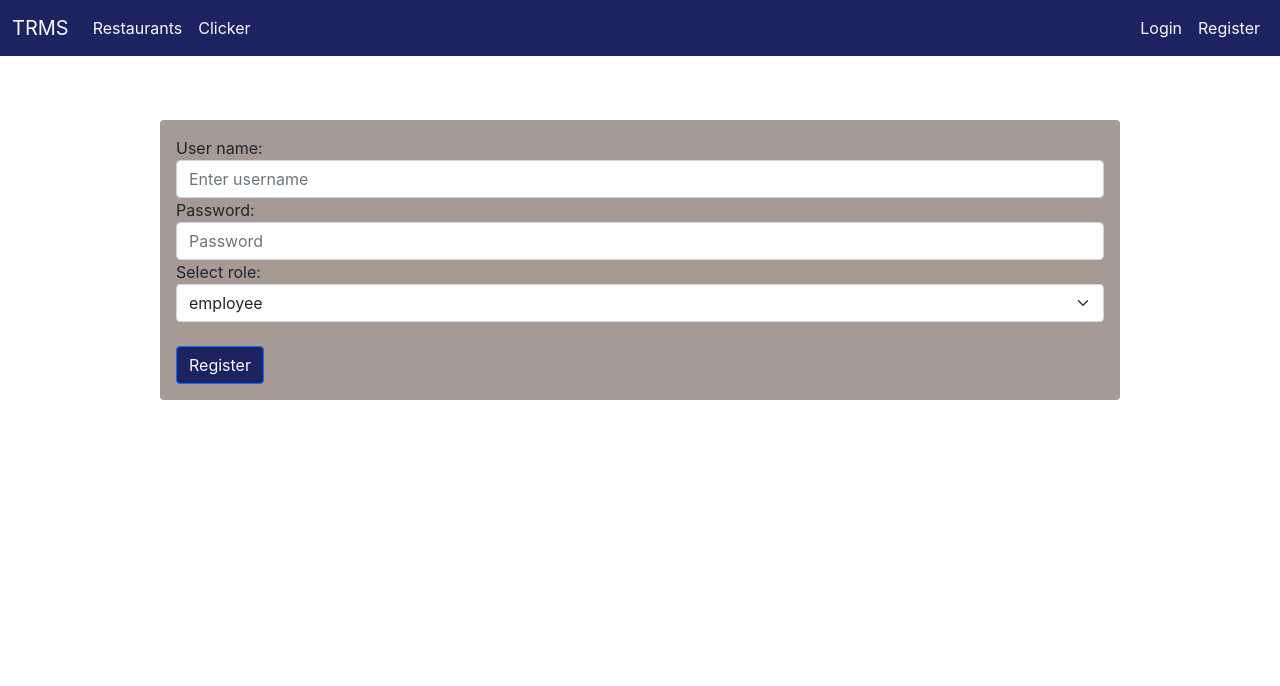
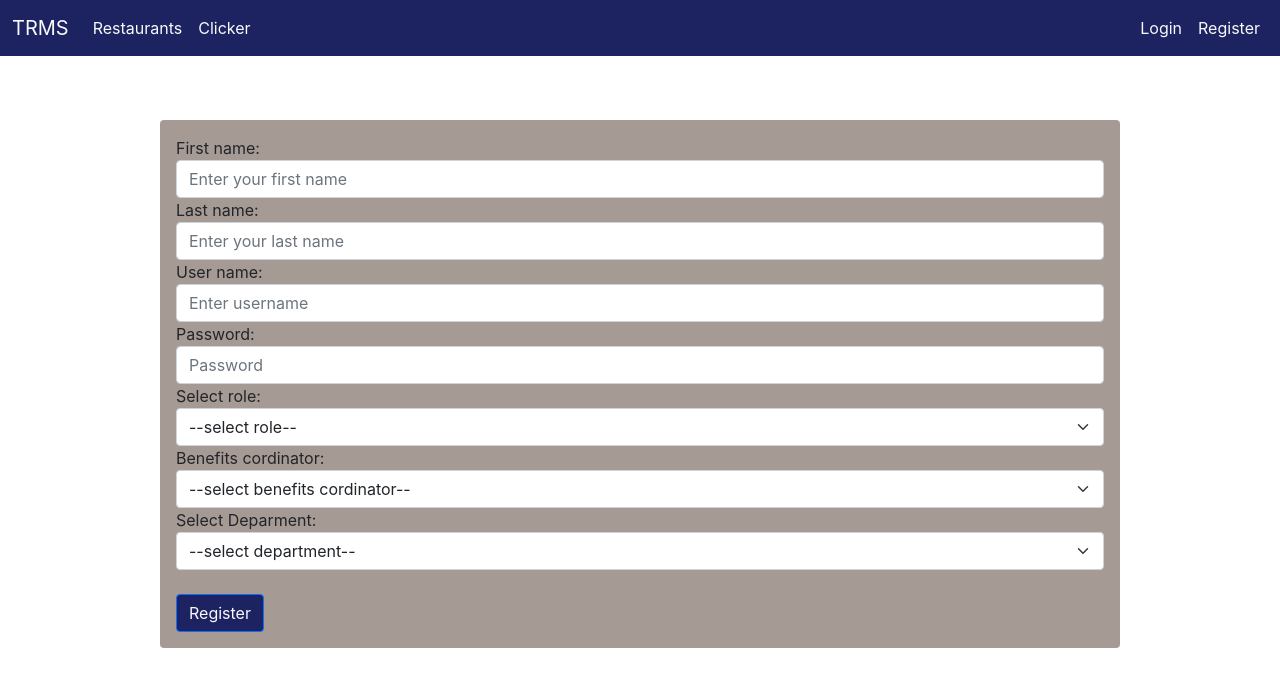
Before and after one commit to 210524training/charleshardy_project1, a React (Create React App) app in the folder trms-react-front/: page /register in a window 1280 px wide. Shown: the top 686 px of the page. Built offline with nearby package versions, Linux system fonts and the light colour scheme; no server answers.

Commit message:
create register page

```diff
--- a/trms-react-front/src/components/pages/register/registerPage.tsx
+++ b/trms-react-front/src/components/pages/register/registerPage.tsx
@@ -1,29 +1,131 @@
 /* eslint-disable react-hooks/rules-of-hooks */
 import React, { ChangeEvent, FormEvent, useState } from 'react';
 import { useHistory } from 'react-router-dom';
+import {getBenCos,getDhs,getsupervisors, registerUser} from "../../../remote/TRMS-backend/TRMS.api"
+import DeparmentSelect from "./depReg";
+import User from "../../../models/user";
 import { useAppDispatch } from '../../../hooks';
 import { loginAsync } from '../../../slices/user.slice';
 
-const login: React.FC = (): JSX.Element => {
+const register: React.FC = (): JSX.Element => {
+
   const dispatch = useAppDispatch();
   const history = useHistory();
 
+  const [firstName, setFirstName] = useState<string>('');
+  const [lastName, setLastName] = useState<string>('');
   const [username, setUsername] = useState<string>('');
   const [password, setPassword] = useState<string>('');
-  const [role='employee', setRole] = useState<string>('');
+  const [role=undefined, setRole] = useState<undefined|'benefits coordinator'|'supervisor'| 'department head'| 'employee'>();
+  const [department, setDepartment] = useState<string|undefined>(undefined);
+  const [departmentHead, setDepartmentHead] = useState<string|undefined>(undefined);
+  const [supervisor, setSupervisor] = useState<string|undefined>(undefined);
+  const [benco, setBenCo] = useState<string|undefined>(undefined);
 
-  //setRole('employee');
-  const roles = [
-    <option selected value="employee">employee</option>,
-    <option value="supervisor">supervisor</option>,
-    <option value="department head">department head</option>
-    ];
+  const [benCos, setBenCos] = useState<JSX.Element[]>([]);
+  const [departmentHeads, setDepartmentHeads] = useState<JSX.Element[]>([]);
+  const [supervisors, setSupervisors] = useState<JSX.Element[]>([]);
+  const [displayDH, setDisplayDH] = useState<React.CSSProperties>({display: 'none' });
+  const [displaySUP, setDisplaySUP] = useState<React.CSSProperties>({display: 'none' });
 
 
+  const roles = [
+    <option key="emp" value="employee">employee</option>,
+    <option key="sup" value="supervisor">supervisor</option>,
+    <option key="dh" value="department head">department head</option>
+  ];
 
-  const handleRoleChange = (e: ChangeEvent<HTMLSelectElement>)=>{
-    setRole(e.target.value);
-  }
+  const preVerify=():boolean => {
+    if(firstName.length===0) return false;
+    if(lastName.length===0) return false;
+    if(username.length===0) return false;
+    if(password.length===0) return false;
+    if(!role) return false;
+    if(!department) return false;
+
+    if(role==="employee"){
+      if(!departmentHead) return false;
+      if(!supervisor) return false;
+      if(!benco) return false;
+    }
+
+    if(role==="supervisor"){
+      if(!departmentHead) return false;
+      if(!benco) return false;
+    }
+
+    if(role==="department head"){
+      if(!benco) return false;
+    }
+
+    return true;
+  };
+
+  const getDHs = async (department: string)=>{
+    const bencos = await getDhs(department);
+      const newDHs:JSX.Element[] = [];
+      bencos.forEach(user => {
+        newDHs.push(<option key={`DH:${user.username}`} value={user.username}>{`${user.firstName} ${user.lastName} (${user.username})`}</option>)
+      });
+    return newDHs;
+  };
+
+  const getSupervisors = async (department: string)=>{
+    const supervisors = await getsupervisors(department);
+      const newSupervisors:JSX.Element[] = [];
+      supervisors.forEach(user => {
+        newSupervisors.push(<option key={`sup:${user.username}`} value={user.username}>{`${user.firstName} ${user.lastName} (${user.username})`}</option>)
+      });
+    return newSupervisors;
+  };
+
+  const handleDepHeadChange = async (e: ChangeEvent<HTMLSelectElement>)=>{
+    setDepartmentHead(e.target.value);
+}
+
+  const getBencos = async ()=>{
+    const bencos = await getBenCos();
+      const newBencos:JSX.Element[] = [];
+      bencos.forEach(user => {
+        newBencos.push(<option key={`benco:${user.username}`} value={user.username}>{`${user.firstName} ${user.lastName} (${user.username})`}</option>)
+      });
+    setBenCos(newBencos);
+  };
+
+  const handleBencoChange = (e: ChangeEvent<HTMLSelectElement>)=>{
+    setBenCo(e.target.value);
+  };
+  const handleDepChange = async (e: ChangeEvent<HTMLSelectElement>)=>{
+    setDepartment(e.target.value);
+    const DHs= await getDHs(e.target.value);
+    const sups = await getSupervisors(e.target.value);
+    setDepartmentHeads(DHs);
+    setSupervisors(sups);
+
+  };
+
+  const handleSupervisorChange = async (e: ChangeEvent<HTMLSelectElement>)=>{
+    setSupervisor(e.target.value);
+}
+
+  const handleRoleChange = async (e: ChangeEvent<HTMLSelectElement>)=>{
+    const newRole: 'benefits coordinator'|'supervisor'| 'department head'| 'employee' = e.target.value as 'benefits coordinator'|'supervisor'| 'department head'| 'employee';
+    setRole(newRole);
+
+    if(newRole === 'employee'){
+      setDisplayDH({});
+      setDisplaySUP({});
+    }else if(newRole === 'supervisor'){
+      setDisplayDH({});
+      setDisplaySUP({display: 'none' });
+    }else if(newRole === 'department head'){
+      setDisplayDH({display: 'none' });
+      setDisplaySUP({display: 'none' });
+    }else{
+      setDisplayDH({});
+      setDisplaySUP({});
+    }
+  };
 
   const handleUsernameChange = (e: ChangeEvent<HTMLInputElement>) => {
     setUsername(e.target.value);
@@ -33,8 +135,34 @@ const login: React.FC = (): JSX.Element => {
     setPassword(e.target.value);
   };
 
+  const handlefnameChange = (e: ChangeEvent<HTMLInputElement>) => {
+    setFirstName(e.target.value);
+  };
+
+  const handlelnameChange = (e: ChangeEvent<HTMLInputElement>) => {
+    setLastName(e.target.value);
+  };
+
   const handleFormSubmit = async (e: FormEvent<HTMLFormElement>) => {
     e.preventDefault();
+    if(role && preVerify()){
+      const newUser = new User(username, password,role,firstName,lastName,1000,department,supervisor, departmentHead,benco);
+      const result = await registerUser(newUser);
+      if(!result){
+        window.alert("username taken.");
+      }else{
+        window.alert("account created!");
+        const result = await dispatch(loginAsync({username, password}));
+        if(result.meta.requestStatus === 'fulfilled'){
+          history.push('/');
+        }else{
+          window.alert("login failed!");
+        }
+
+      }
+    }else{
+      window.alert("invalid input! try again.");
+    }
 
   };
 
@@ -44,21 +172,54 @@ const login: React.FC = (): JSX.Element => {
         <div className="container w-75 secondary-color-2 p-3 rounded">
             <form onSubmit={handleFormSubmit}>
                 <div className="form-group">
+                    <label htmlFor="inputfname">First name:</label>
+                    <input required type="text" id="inputfname" className="form-control" placeholder="Enter your first name" onChange={handlefnameChange}/>
+                </div>
+                <div className="form-group">
+                    <label htmlFor="inputlname">Last name:</label>
+                    <input required type="text" id="inputlname" className="form-control" placeholder="Enter your last name" onChange={handlelnameChange}/>
+                </div>
+                <div className="form-group">
                     <label htmlFor="inputUsername">User name:</label>
-                    <input type="text" id="inputUsername" className="form-control" placeholder="Enter username" onChange={handleUsernameChange}/>
+                    <input required type="text" id="inputUsername" className="form-control" placeholder="Enter username" onChange={handleUsernameChange}/>
                 </div>
 
                 <div className="form-group">
                     <label htmlFor="InputPassword">Password:</label>
-                    <input type="password" className="form-control" id="InputPassword" placeholder="Password" onChange={handlePasswordChange}/>
+                    <input required type="password" className="form-control" id="InputPassword" placeholder="Password" onChange={handlePasswordChange}/>
                 </div>
                 <div className="form-group">
                     <label htmlFor="inputRole">Select role:</label>
-                    <select id="inputRole" className="form-select" aria-label="Default select example" onChange={handleRoleChange}>
+                    <select id="inputRole" defaultValue="DEFAULT" className="form-select" aria-label="Default select example" onChange={handleRoleChange}>
+                    <option value={undefined}>--select role--</option>
                         {roles}
                     </select>
                 </div>
 
+                <div className="form-group">
+                    <label htmlFor="inputBenCo">Benefits cordinator:</label>
+                    <select id="inputBenCo" defaultValue="DEFAULT" onChange={handleBencoChange} onClick={getBencos} className="form-select" aria-label="Default select example" >
+                      <option value="DEFAULT" >--select benefits cordinator--</option>
+                        {benCos}
+                    </select>
+                </div>
+                {/******************************************************/}
+                <DeparmentSelect handleDepChange={handleDepChange}/>
+                <div  id="DHinput" className="form-group" style={displayDH}>
+                  <label htmlFor="inputDepHead">Select Deparment Head:</label>
+                  <select id="inputDepHead" defaultValue="DEFAULT" className="form-select" aria-label="Default select example" onChange={handleDepHeadChange}>
+                  <option value={undefined}>--select department head--</option>
+                      {departmentHeads}
+                  </select>
+                </div>
+                <div id="SUPinput" className="form-group" style={displaySUP}>
+                  <label htmlFor="inputSupervisor">Select Supervisor:</label>
+                  <select id="inputsupervisor" defaultValue="DEFAULT" className="form-select" aria-label="Default select example" onChange={handleSupervisorChange}>
+                  <option value={undefined}>--select supervisor--</option>
+                      {supervisors}
+                  </select>
+              </div>
+                {/******************************************************/}
                 <br/>
             <button type="submit" className="btn btn-primary text-light primary-color">Register</button>
             </form>
@@ -67,4 +228,4 @@ const login: React.FC = (): JSX.Element => {
   );
 }
 
-export default login;
+export default register;
```
